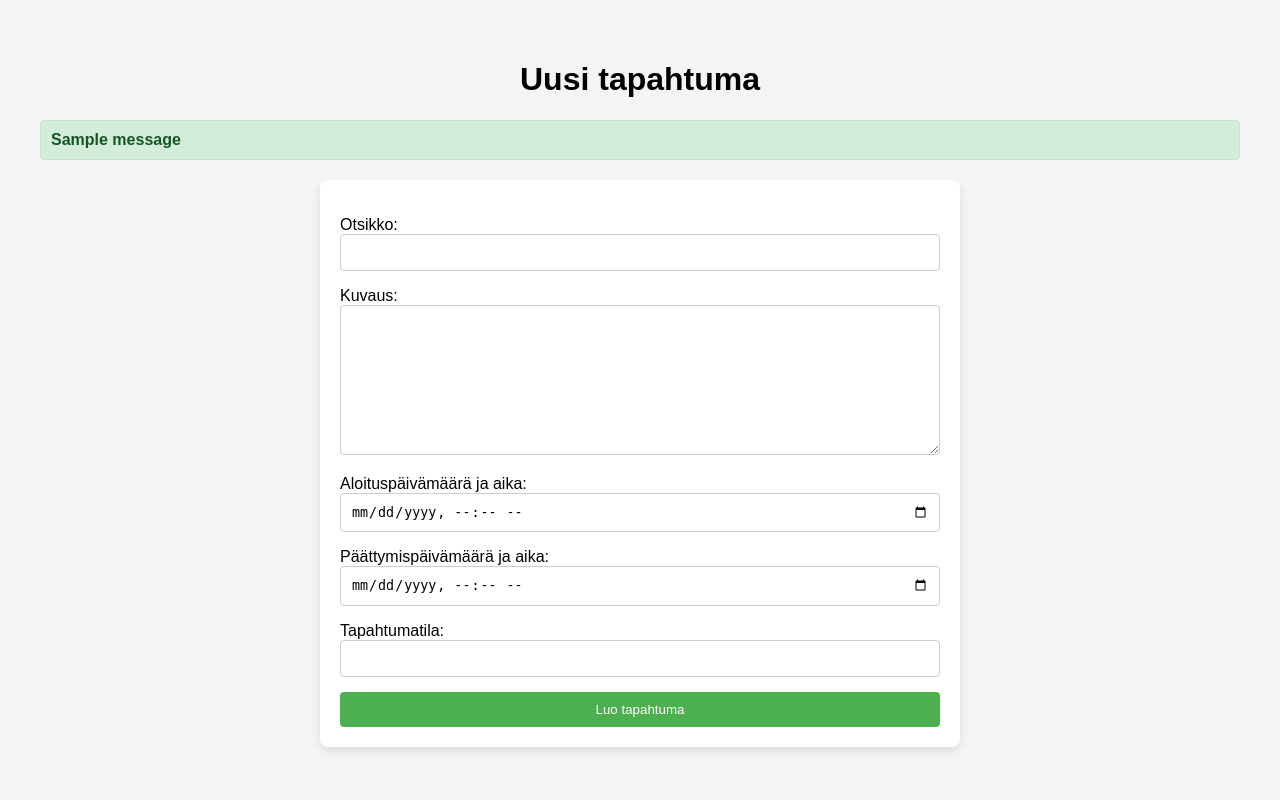
After one commit to Aleksi1233/tapahtumakalenteri, a Flask app: page /new_event in a window 1280 px wide. The commit adds this page. Run offline with Flask 3, Linux system fonts and the light colour scheme; one stand-in notice (Sample message) is shown.

Commit message:
adding event title,  description, start/end time, and location via new_event -page

```diff
--- a/app.py
+++ b/app.py
@@ -1,11 +1,11 @@
 import sqlite3
 from flask import Flask
-from flask import redirect, render_template, request, session
+from flask import redirect, render_template, request, session, url_for, flash
 from werkzeug.security import generate_password_hash
 import db
 from werkzeug.security import check_password_hash
 import config
-
+import events
 
 app = Flask(__name__)
 app.secret_key = config.secret_key
@@ -14,6 +14,26 @@ app.secret_key = config.secret_key
 @app.route("/")
 def index():
     return render_template("index.html")
+
+
+@app.route("/new_event", methods=["GET", "POST"])
+def new_event():
+    if request.method == "POST":
+        title = request.form["title"]
+        description = request.form["description"]
+        event_start = request.form["event-start"]
+        event_end = request.form["event-end"]
+        event_space = request.form.get("event-space", "default")
+
+        if events.check_event_space_availability(event_start, event_end, event_space):
+            events.add_event(title, description, event_start, event_end, event_space)
+            flash(f"Event '{title}' created successfully!", "success")
+            return redirect(url_for("new_event"))
+        else:
+            flash("Event space is not available for the selected time.", "danger")
+            return redirect(url_for("new_event"))
+
+    return render_template("new_event.html")
 
 
 @app.route("/register")
--- a/templates/index.html
+++ b/templates/index.html
@@ -17,6 +17,10 @@
     <a href="/register">Luo tunnus</a>
     <a href="/logout">Kirjaudu ulos</a>
   </p>
+  <a href="/new_event">Ilmoita tapahtuma</a>
+  <p>
+
+  </p>
 </body>
 
 </html>
--- /dev/null
+++ b/templates/new_event.html
@@ -0,0 +1,137 @@
+<!DOCTYPE html>
+<html lang="fi">
+
+<head>
+  <meta charset="UTF-8">
+  <title>Ilmoita tapahtuma</title>
+
+  <style>
+    body {
+      font-family: Arial, sans-serif;
+      margin: 20px;
+      padding: 20px;
+      background-color: #f4f4f4;
+    }
+
+    h1 {
+      text-align: center;
+    }
+
+    form {
+      max-width: 600px;
+      margin: 0 auto;
+      background-color: #fff;
+      padding: 20px;
+      border-radius: 8px;
+      box-shadow: 0 4px 8px rgba(0, 0, 0, 0.1);
+    }
+
+    p {
+      margin-bottom: 15px;
+    }
+
+    input[type="text"],
+    input[type="datetime-local"],
+    textarea {
+      width: 100%;
+      padding: 10px;
+      border: 1px solid #ccc;
+      border-radius: 4px;
+      box-sizing: border-box;
+    }
+
+    input[type="submit"] {
+      width: 100%;
+      padding: 10px;
+      background-color: #4CAF50;
+      color: white;
+      border: none;
+      border-radius: 4px;
+      cursor: pointer;
+    }
+
+    input[type="submit"]:hover {
+      background-color: #45a049;
+    }
+
+    textarea {
+      height: 150px;
+    }
+
+    /* Flash message styles */
+    .flash-messages {
+      margin-bottom: 20px;
+    }
+
+    .flash-message {
+      padding: 10px;
+      border-radius: 4px;
+      margin-bottom: 10px;
+      font-weight: bold;
+    }
+
+    .flash-message.success {
+      background-color: #d4edda;
+      border: 1px solid #c3e6cb;
+      color: #155724;
+    }
+
+    .flash-message.danger {
+      background-color: #f8d7da;
+      border: 1px solid #f5c6cb;
+      color: #721c24;
+    }
+
+  </style>
+</head>
+
+<body>
+  <h1>Uusi tapahtuma</h1>
+
+  <!-- Flash Messages Section -->
+  {% with messages = get_flashed_messages(with_categories=true) %}
+    {% if messages %}
+      <div class="flash-messages">
+        {% for category, message in messages %}
+          <div class="flash-message {{ category }}">
+            {{ message }}
+          </div>
+        {% endfor %}
+      </div>
+    {% endif %}
+  {% endwith %}
+
+  <!-- Event Form -->
+  <form action="/new_event" method="post">
+    <p>
+      Otsikko: <br />
+      <input type="text" name="title" required />
+    </p>
+
+    <p>
+      Kuvaus: <br />
+      <textarea name="description"></textarea>
+    </p>
+
+    <p>
+      Aloituspäivämäärä ja aika: <br />
+      <input type="datetime-local" name="event-start" required />
+    </p>
+
+    <p>
+      Päättymispäivämäärä ja aika: <br />
+      <input type="datetime-local" name="event-end" required />
+    </p>
+
+    <!-- Optional Event Space Input -->
+    <p>
+      Tapahtumatila: <br />
+      <input type="text" name="event-space" required />
+    </p>
+
+    <input type="submit" value="Luo tapahtuma" />
+  </form>
+
+</body>
+
+</html>
```
Also changed, not shown: events.py (added, +61 -0 lines), database.db, 1 other file.
